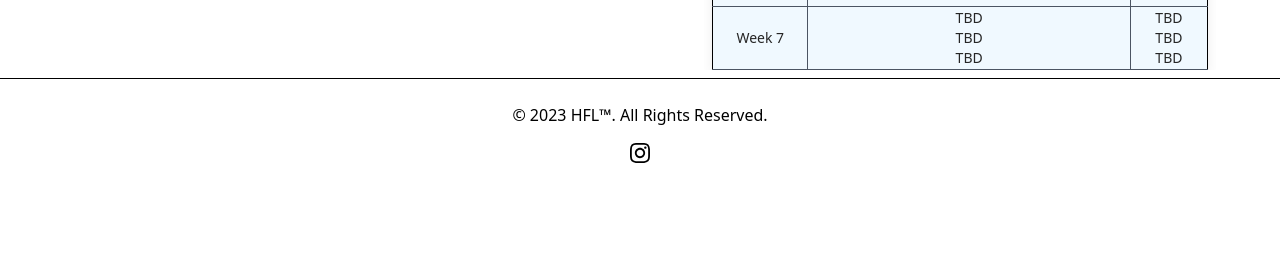
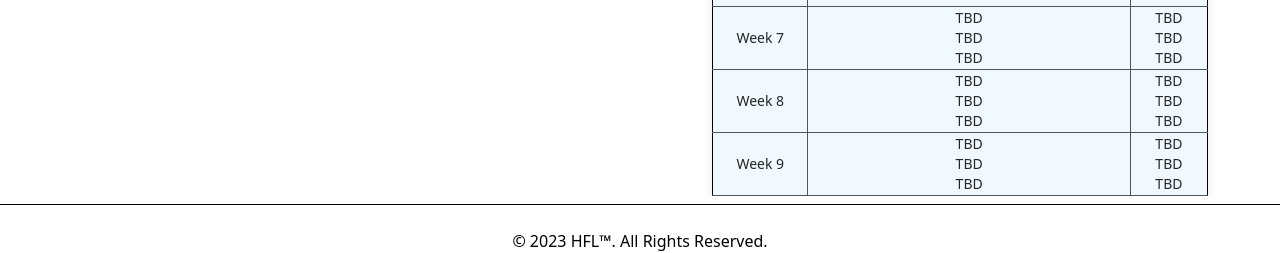
Before and after one commit to NickTalledo/HFL2.0, a React (Vite) app: page / in a window 1280 px wide. Shown: the part 1732-1985 px from the top of the page. Before the commit the page ends 1919 px from the top, so only its background shows below. Built offline with nearby package versions, Linux system fonts and the light colour scheme.

Commit message:
perlongo stats

```diff
--- a/src/data/oStats.js
+++ b/src/data/oStats.js
@@ -12,10 +12,10 @@ export const oStats = [
   {
     team: "Dragons",
     player: "Anthony Perlongo",
-    receptions: 53,
-    yards: 881,
+    receptions: 65,
+    yards: 1047,
     Ryards: 26,
-    touchdowns: 18,
+    touchdowns: 19,
   },
   {
     team: "Gremlins",
--- a/src/routes/Home.jsx
+++ b/src/routes/Home.jsx
@@ -270,6 +270,28 @@ function Home() {
                           TBD <br /> TBD <br /> TBD
                         </td>
                       </tr>
+                      <tr className="border-b border-gray-600  text-neutral-800">
+                        <td className="whitespace-nowrap  font-medium border-r border-gray-600">
+                          Week 8
+                        </td>
+                        <td className="whitespace-nowrap  font-medium border-r border-gray-600">
+                          TBD <br /> TBD <br /> TBD
+                        </td>
+                        <td className="whitespace-nowrap font-medium">
+                          TBD <br /> TBD <br /> TBD
+                        </td>
+                      </tr>
+                      <tr className="border-b border-gray-600  text-neutral-800">
+                        <td className="whitespace-nowrap  font-medium border-r border-gray-600">
+                          Week 9
+                        </td>
+                        <td className="whitespace-nowrap  font-medium border-r border-gray-600">
+                          TBD <br /> TBD <br /> TBD
+                        </td>
+                        <td className="whitespace-nowrap font-medium">
+                          TBD <br /> TBD <br /> TBD
+                        </td>
+                      </tr>
                     </tbody>
                   </table>
                 </div>
```
